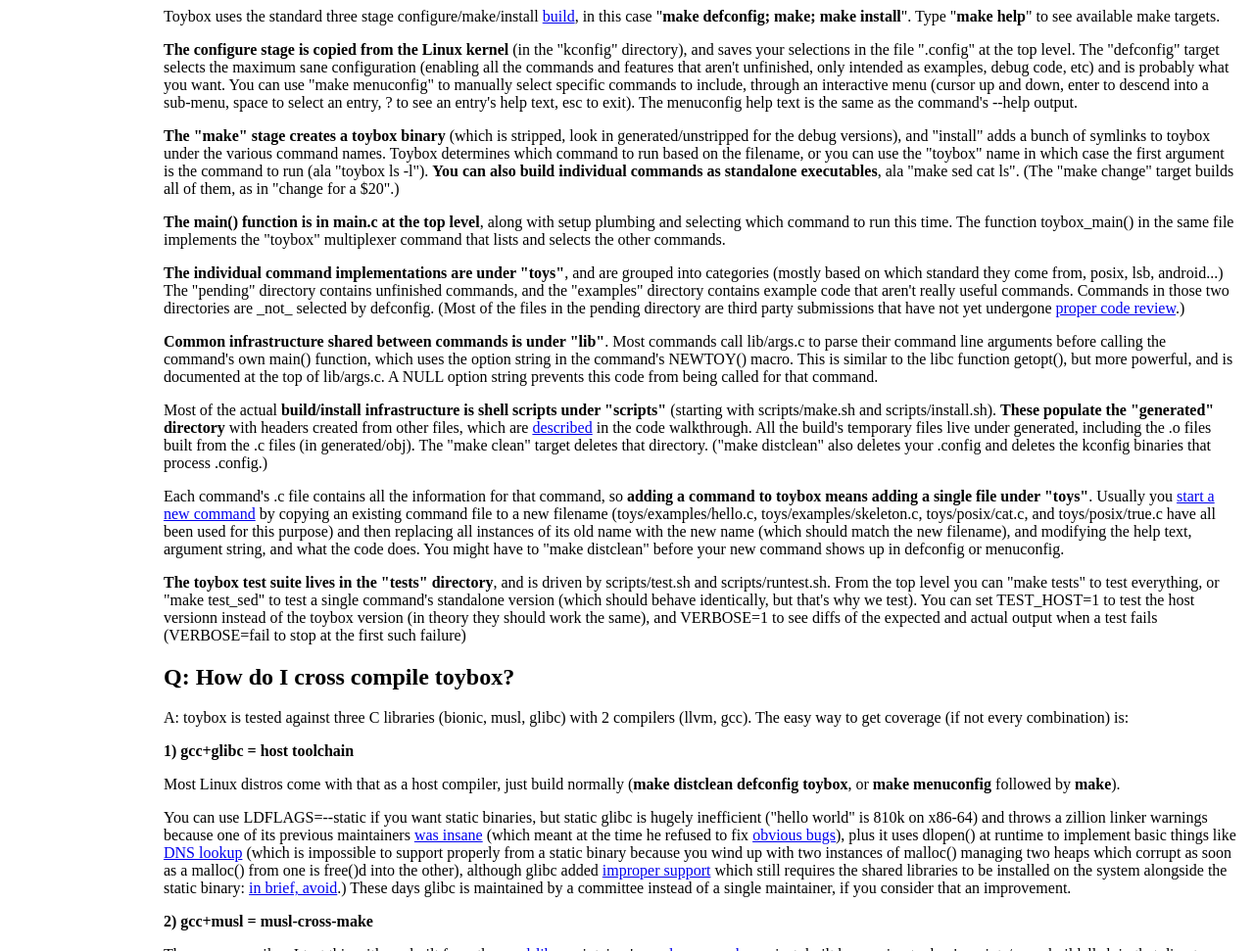
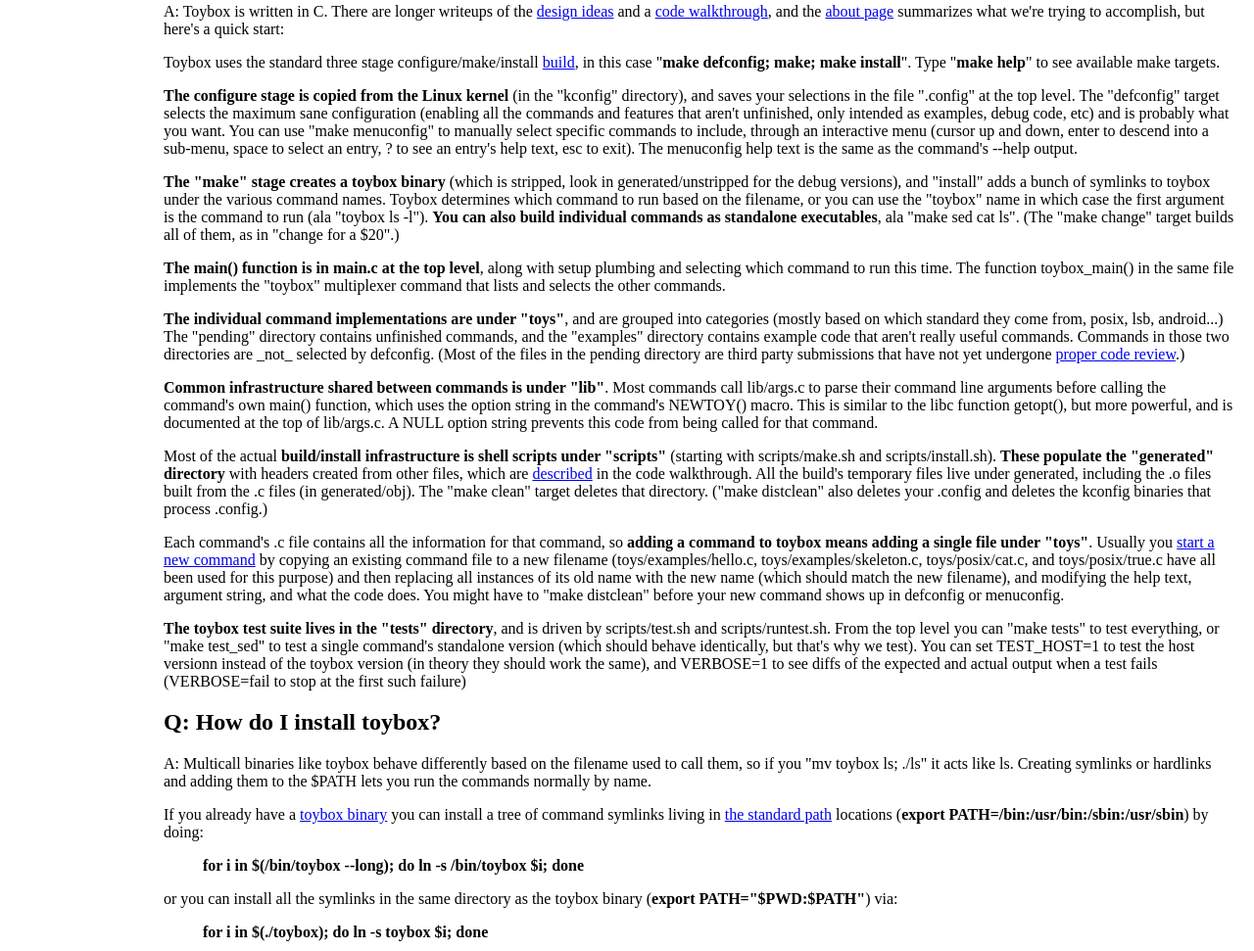
Before and after one commit to landley/toybox, a plain HTML site: page www/faq.html in a window 1280 px wide. Shown: the part 1829-2800 px from the top of the page at 98% size. Drawn offline with nearby package versions, Linux system fonts and the light colour scheme; files that its build step writes are made by us from their sources.

Commit message:
People have been having trouble finding the toybox web page (despite being the first google hit for "android toybox"), and want toybox --help to mention it. I was referred to https://github.com/landley/toybox/issues/50
So add a URL to toybox --help. While I was there, make unrecognized commands
(like toybox -?) suggest "toybox --help", move the install instructions
to the FAQ page (with a second link from toybox --help), and generally
tighten up the help text. Also, "toybox -*" is no longer a synonym for --long.

Oh, and I fixed some build dependencies when Config.in changes.

```diff
--- a/www/faq.html
+++ b/www/faq.html
@@ -17,6 +17,7 @@
 
 <ul>
 <!-- get binaries -->
+<li><h2><a href="#install">How do I install toybox?</h2></li>
 <li><h2><a href="#cross">How do I cross compile toybox?</h2></li>
 <li><h2><a href="#system">Where does toybox fit into the Linux/Android
 ecosystem?<br />
@@ -236,6 +237,34 @@
 instead of the toybox version (in theory they should work the same),
 and VERBOSE=1 to see diffs of the expected and actual output when a
 test fails (VERBOSE=fail to stop at the first such failure)</p>
+
+<a name="install" />
+<h2>Q: How do I install toybox?</h2>
+
+<p>A:
+Multicall binaries like toybox behave differently based on the filename
+used to call them, so if you "mv toybox ls; ./ls" it acts like ls. Creating
+symlinks or hardlinks and adding them to the $PATH lets you run the
+commands normally by name.</p>
+
+<p>If you already have a <a href=https://landley.net/toybox/downloads/binaries/>toybox binary</a>
+you can install a tree of command symlinks living in
+<a href=http://git.musl-libc.org/cgit/musl/tree/include/paths.h>the
+standard path</a>
+locations (<b>export PATH=/bin:/usr/bin:/sbin:/usr/sbin</b>) by doing:</p>
+
+<blockquote><p><b>for i in $(/bin/toybox --long); do ln -s /bin/toybox $i; done</b></p></blockquote>
+
+<p>or you can install all the symlinks in the same directory as the toybox binary
+(<b>export PATH="$PWD:$PATH"</b>) via:</p>
+
+<blockquote><p><b>for i in $(./toybox); do ln -s toybox $i; done</b></p></blockquote></p>
+
+<p>When building from source, use the "<b>make install</b>" and
+"<b>make install_flat</b>"
+targets with an appropriate <b>PREFIX=/path/to/new/directory</b> either
+exported or on the make command line
+(as mentioned in "<b>make help</b>" output).</p>
 
 <a name="cross" />
 <h2>Q: How do I cross compile toybox?</h2>
```
Also changed, not shown: 4 other files.
